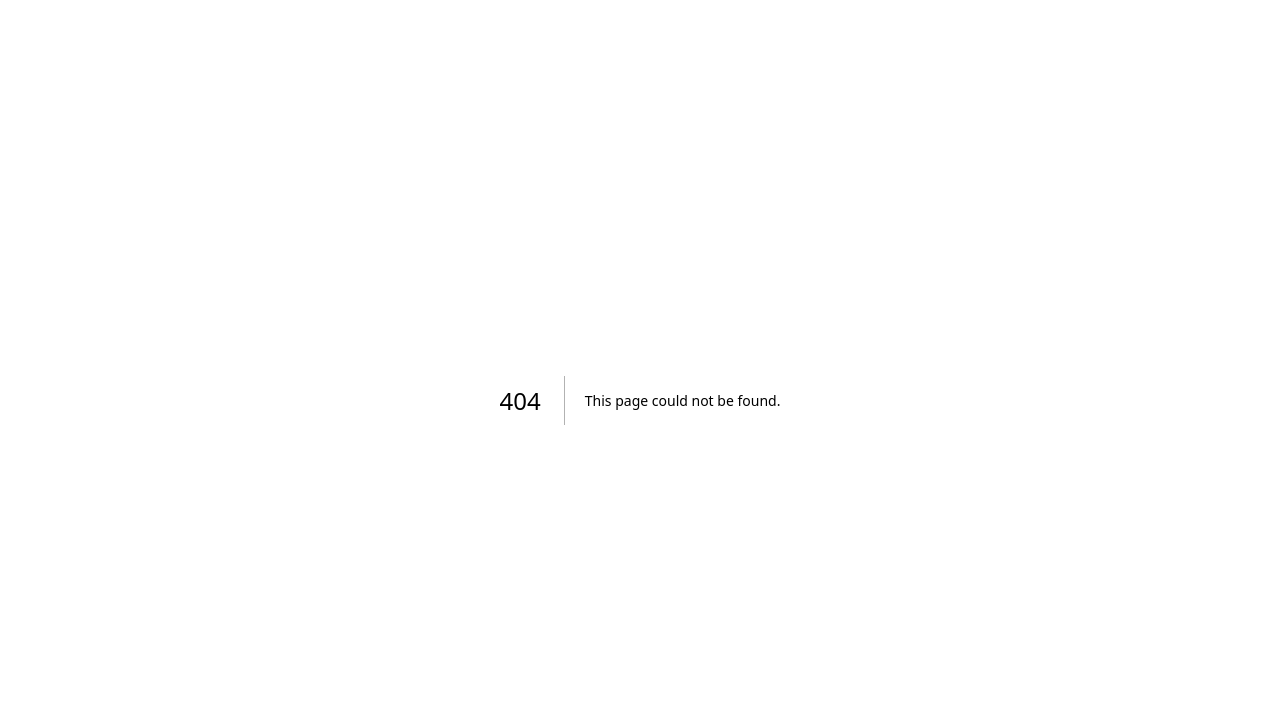
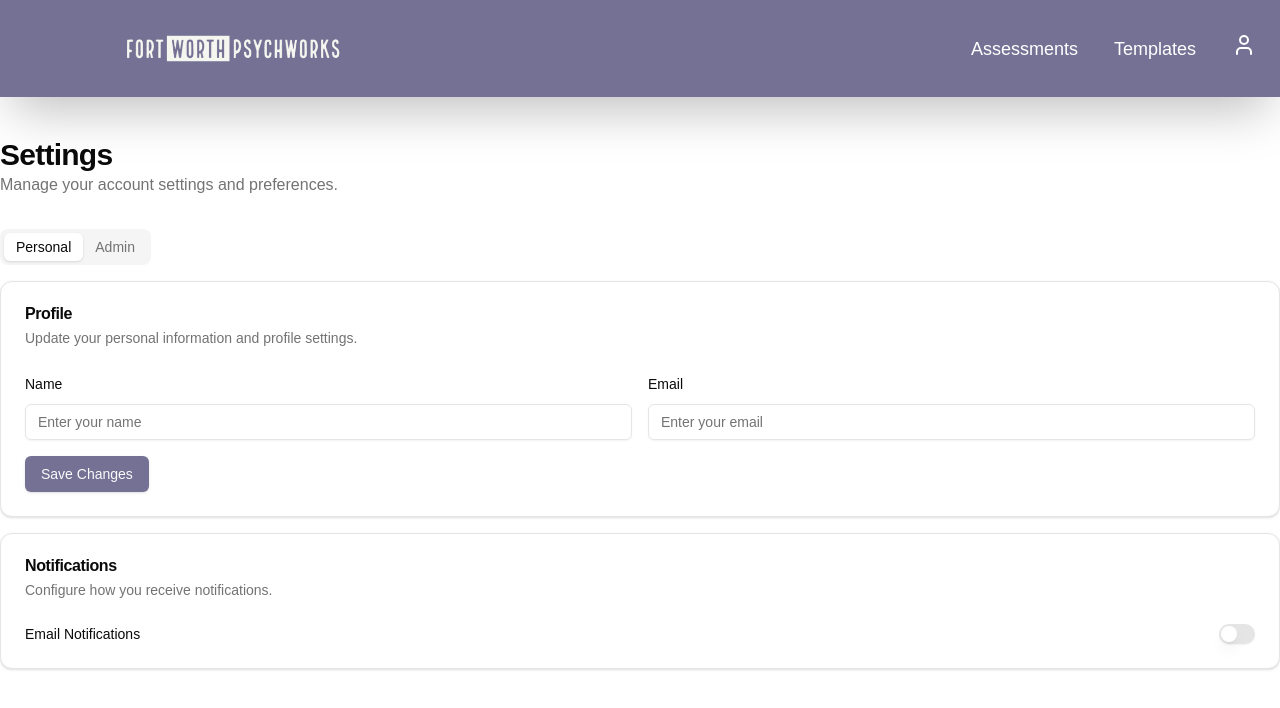
Before and after one commit to Psych-Works/PsychWorks, a Next.js app in the folder psycworks/: page /settings in a window 1280 px wide. Before the commit this address had no page. Shown: the top 708 px of the page. Built offline with nearby package versions, Linux system fonts and the light colour scheme.

Commit message:
Settings Frontend Page

```diff
--- /dev/null
+++ b/psycworks/app/(main)/settings/page.tsx
@@ -0,0 +1,100 @@
+import React from "react";
+import { Tabs, TabsContent, TabsList, TabsTrigger } from "@/components/ui/tabs";
+import {
+  Card,
+  CardContent,
+  CardDescription,
+  CardHeader,
+  CardTitle,
+} from "@/components/ui/card";
+import { Label } from "@/components/ui/label";
+import { Input } from "@/components/ui/input";
+import { Button } from "@/components/ui/button";
+import { Switch } from "@/components/ui/switch";
+import { Separator } from "@/components/ui/separator";
+
+const SettingsPage = () => {
+  return (
+    <div className="container mx-auto py-10">
+      <div className="mb-8">
+        <h1 className="text-3xl font-bold tracking-tight">Settings</h1>
+        <p className="text-muted-foreground">
+          Manage your account settings and preferences.
+        </p>
+      </div>
+
+      <Tabs defaultValue="personal" className="space-y-4">
+        <TabsList>
+          <TabsTrigger value="personal">Personal</TabsTrigger>
+          <TabsTrigger value="admin">Admin</TabsTrigger>
+        </TabsList>
+
+        <TabsContent value="personal" className="space-y-4">
+          {/* Profile Settings */}
+          <Card>
+            <CardHeader>
+              <CardTitle>Profile</CardTitle>
+              <CardDescription>
+                Update your personal information and profile settings.
+              </CardDescription>
+            </CardHeader>
+            <CardContent className="space-y-4">
+              <div className="grid grid-cols-1 md:grid-cols-2 gap-4">
+                <div className="space-y-2">
+                  <Label htmlFor="name">Name</Label>
+                  <Input id="name" placeholder="Enter your name" />
+                </div>
+                <div className="space-y-2">
+                  <Label htmlFor="email">Email</Label>
+                  <Input
+                    id="email"
+                    type="email"
+                    placeholder="Enter your email"
+                  />
+                </div>
+              </div>
+              <Button>Save Changes</Button>
+            </CardContent>
+          </Card>
+
+          {/* Notification Settings */}
+          <Card>
+            <CardHeader>
+              <CardTitle>Notifications</CardTitle>
+              <CardDescription>
+                Configure how you receive notifications.
+              </CardDescription>
+            </CardHeader>
+            <CardContent className="space-y-4">
+              <div className="flex items-center justify-between space-x-2">
+                <Label htmlFor="email-notifications">Email Notifications</Label>
+                <Switch id="email-notifications" />
+              </div>
+            </CardContent>
+          </Card>
+        </TabsContent>
+
+        <TabsContent value="admin" className="space-y-4">
+          {/* User Management */}
+          <Card>
+            <CardHeader>
+              <CardTitle>User Management</CardTitle>
+              <CardDescription>
+                Manage user accounts and permissions.
+              </CardDescription>
+            </CardHeader>
+            <CardContent className="space-y-4">
+              <div className="space-y-2">
+                <Label htmlFor="user-search">Search Users</Label>
+                <Input id="user-search" placeholder="Search by name or email" />
+              </div>
+              {/* User list will be added later with data */}
+            </CardContent>
+          </Card>
+        </TabsContent>
+      </Tabs>
+    </div>
+  );
+};
+
+export default SettingsPage;
```
